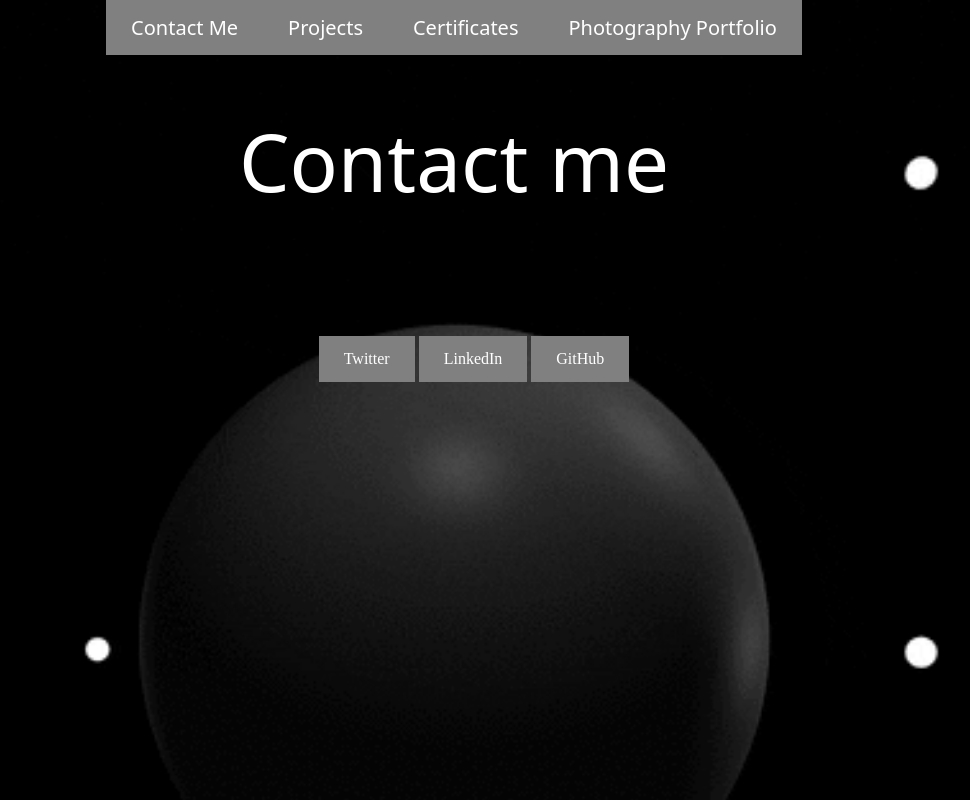
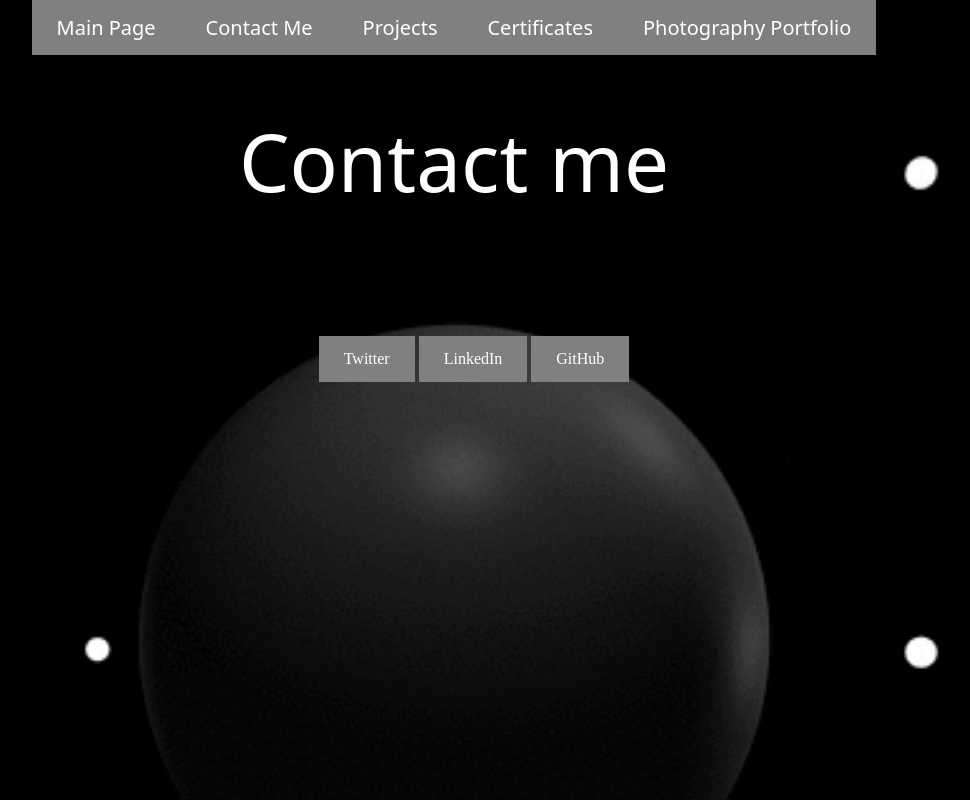
Before and after one commit to majd-mohsen/Personal-website, a plain HTML site: page contact.html in a window 1280 px wide. Shown: the whole page, without its empty margins (186-1156 px from the left). Drawn offline with Linux system fonts and the light colour scheme.

Commit message:
Update contact.html

```diff
--- a/contact.html
+++ b/contact.html
@@ -8,6 +8,7 @@
 <h1 > Contact me</h1>
     <form>
     <div id='links'>
+      <a class='pages' href='index.html'>Main Page</a>
       <a class='pages' href='contact.html'>Contact Me</a>
        <a class='pages' href='projects.html'>Projects</a>
       <a class='pages' href='certificates.html'>Certificates</a>
```
